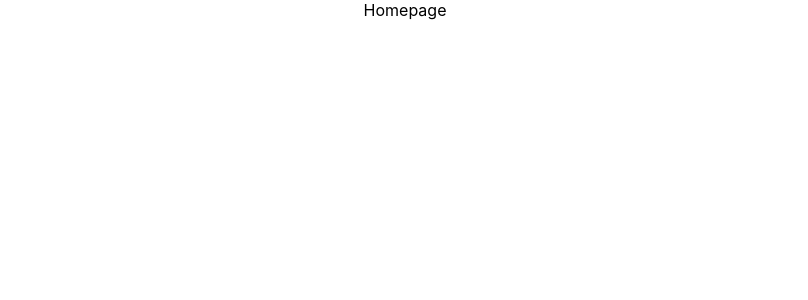
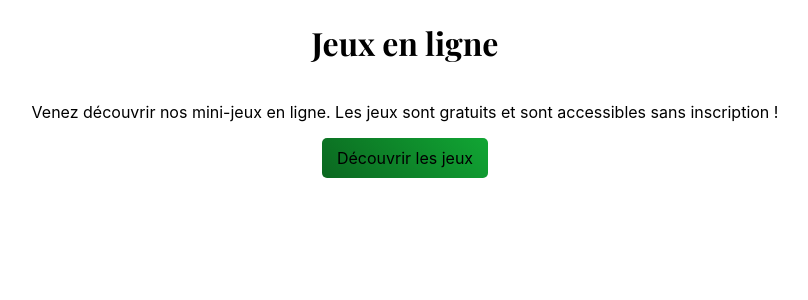
Before and after one commit to krauzeure/games, a React (Create React App) app: page / in a window 1280 px wide. Shown: the top 300 px of the page, without its empty margins (235-1043 px from the left). Built offline with nearby package versions, Linux system fonts and the light colour scheme.

Commit message:
Integrating the base structure for the homepage

```diff
--- a/src/Pages/Homepage/Homepage.css
+++ b/src/Pages/Homepage/Homepage.css
@@ -0,0 +1,18 @@
+.homepage-main {
+    width: 70%;
+    margin: auto;
+    display: flex;
+    flex-direction: column;
+    align-items: center;
+}
+
+.homepage-main h1 {
+    font-family: 'Playfair Display', serif;
+}
+
+.link {
+    width: fit-content;
+    background: linear-gradient(45deg, var(--dark-green), var(--light-green));
+    padding: 10px 15px;
+    border-radius: 5px;
+}
--- a/src/Pages/Homepage/Homepage.tsx
+++ b/src/Pages/Homepage/Homepage.tsx
@@ -1,8 +1,11 @@
-import React from 'react'
 import './Homepage.css'
 
 export default function Homepage() {
   return (
-    <div>Homepage</div>
+    <main className="homepage-main">
+        <h1>Jeux en ligne</h1>
+        <p>Venez découvrir nos mini-jeux en ligne. Les jeux sont gratuits et sont accessibles sans inscription !</p>
+        <div className="link">Découvrir les jeux</div>
+    </main>
   )
 }
```
